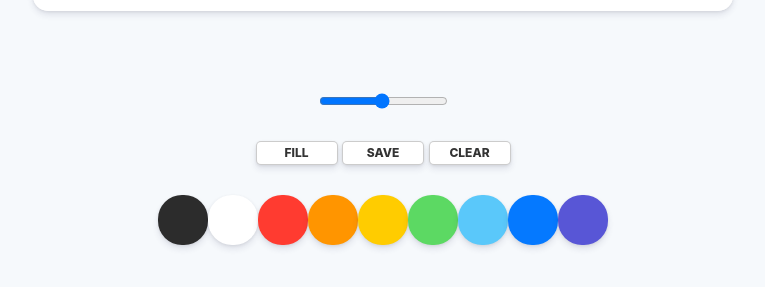
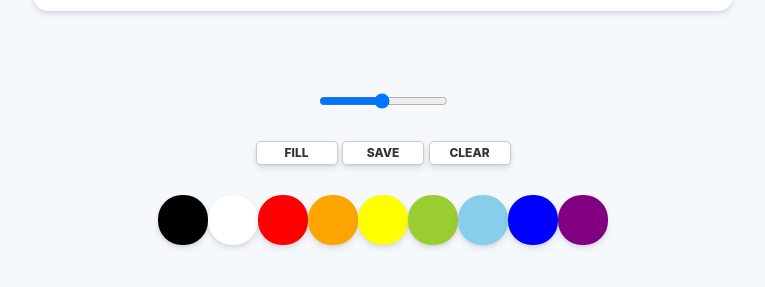
Before and after one commit to BOYEON-06/Project_JavaScript, a plain HTML site: page Paintboard/index.html in a window 1280 px wide. Shown: the part 739-1026 px from the top of the page, without its empty margins (257-1022 px from the left). Drawn offline with Linux system fonts and the light colour scheme.

Commit message:
Add AppearColorName system

```diff
--- a/Paintboard/app.js
+++ b/Paintboard/app.js
@@ -46,6 +46,8 @@ function handleColorclick(event){
     const color = event.target.style.backgroundColor;
     ctx.strokeStyle = color;
     ctx.fillStyle = color;
+    document.querySelector("#AppearColorName").innerHTML
+    = `Get ${color}!`
 }
 
 function handleRangeChange(event){
--- a/Paintboard/index.html
+++ b/Paintboard/index.html
@@ -19,38 +19,41 @@
              step="0.1"
              />
         </div>
+
+        <p id="AppearColorName"></p>
+
         <div class="controls_btns">
             <button id="jsMode">Fill</button>
             <button id="jsSave">Save</button>
             <button id="jsClear">Clear</button>
         </div>
         <div class="controls_colors" id="jsColors">
-            <div class="controls_color jsColor"
-             style="background-color:#2c2c2c">
+            <div class="controls_color jsColor "
+             style="background-color:black">
             </div>
             <div class="controls_color jsColor"
              style="background-color:white">
             </div>
             <div class="controls_color jsColor"
-             style="background-color:#FF3B30">
+             style="background-color:red">
             </div>
             <div class="controls_color jsColor"
-             style="background-color:#ff9500">
+             style="background-color:orange">
             </div>
             <div class="controls_color jsColor"
-             style="background-color:#ffcc00">
+             style="background-color:yellow">
             </div>
             <div class="controls_color jsColor"
-             style="background-color:#5cd963">
+             style="background-color:yellowgreen">
             </div>
             <div class="controls_color jsColor"
-             style="background-color:#5ac8fa">
+             style="background-color:skyblue">
             </div>
             <div class="controls_color jsColor"
-             style="background-color:#0579ff">
+             style="background-color:blue">
             </div>
             <div class="controls_color jsColor"
-             style="background-color:#5856D6">
+             style="background-color:purple">
             </div>
         </div>
     </div>
--- a/Paintboard/styles.css
+++ b/Paintboard/styles.css
@@ -14,6 +14,10 @@ body{
     background-color: white;
     border-radius: 15px;
     box-shadow: 0 4px 6px rgba(50, 50, 93, 0.11), 0 1px 3px rgba(0, 0, 0, 0.08);
+}
+
+#AppearColorName{
+    /* Need to modify */
 }
 
 .controls{
```
